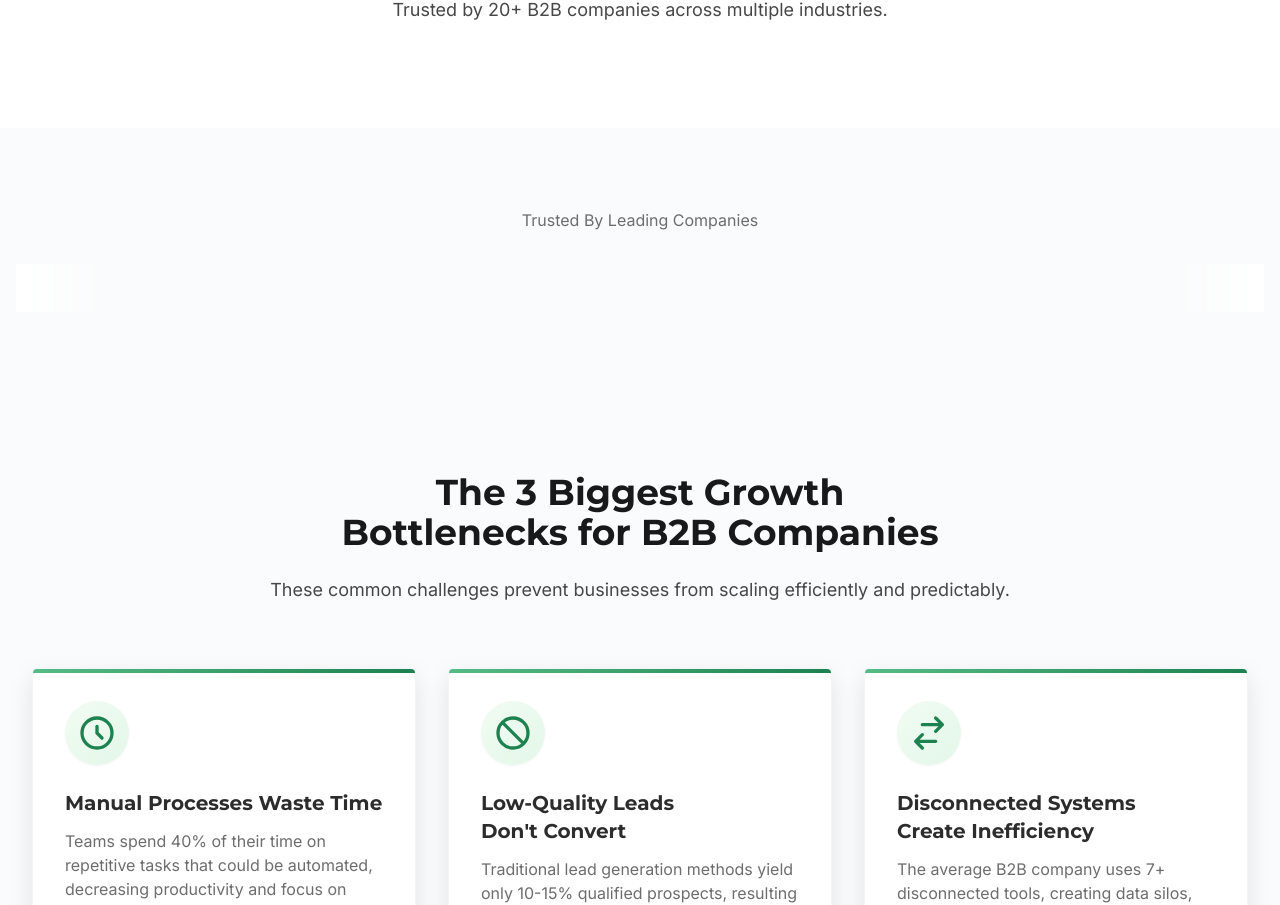
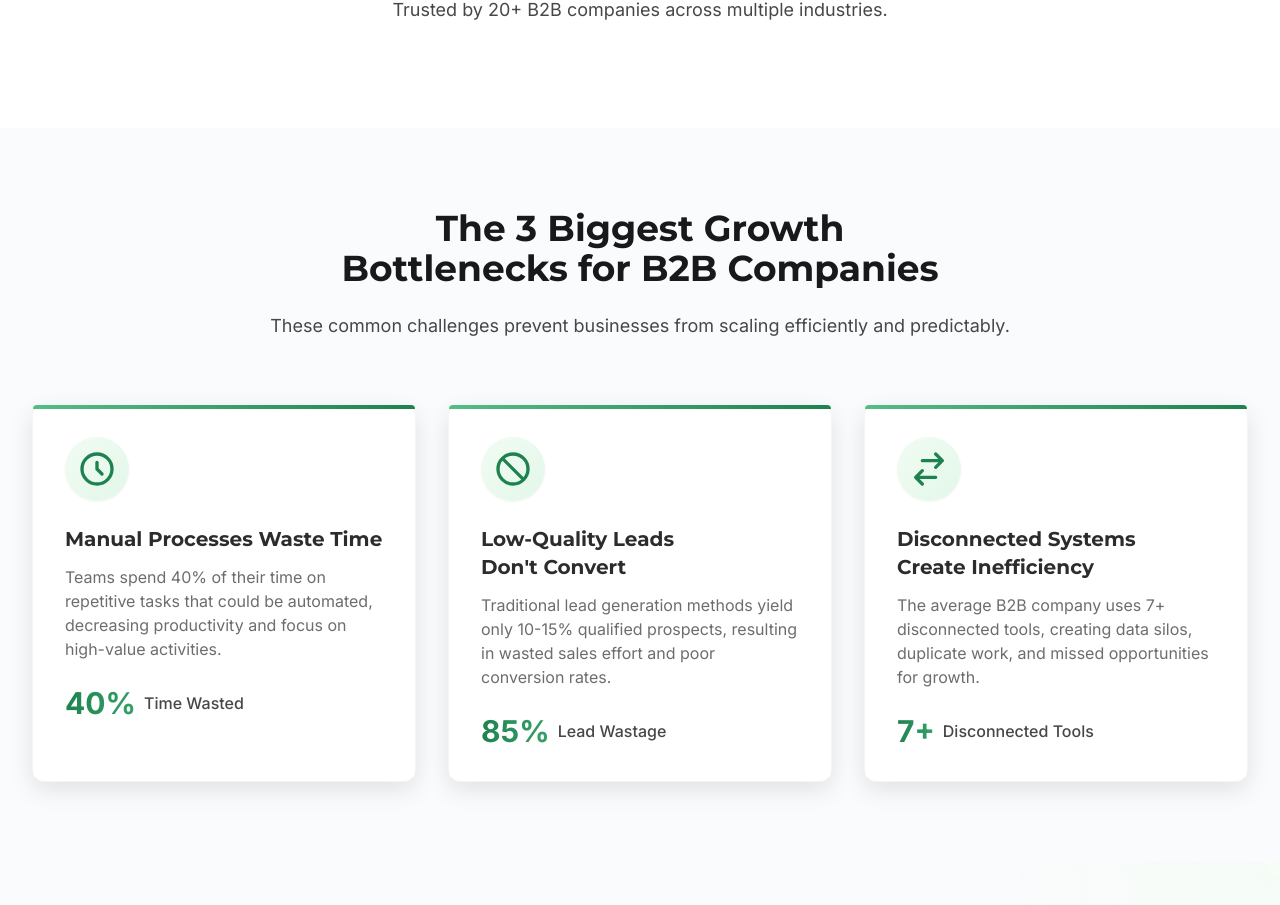
Before and after one commit to Jayvbooth/lea-growth-spark, a React (Vite) app: page / in a window 1280 px wide. Shown: the part 976-1881 px from the top of the page. Built offline with nearby package versions, Linux system fonts and the light colour scheme.

Commit message:
Remove ClientLogoCarousel
Removed the ClientLogoCarousel component from the Index page.

```diff
--- a/src/pages/Index.tsx
+++ b/src/pages/Index.tsx
@@ -16,7 +16,6 @@ import CTASection from '@/components/home/CTASection';
 import AnimatedLogoCarousel from '@/components/home/AnimatedLogoCarousel';
 import WhatWeDeliver from '@/components/home/WhatWeDeliver';
 import MetricsDashboard from '@/components/home/MetricsDashboard';
-import ClientLogoCarousel from '@/components/home/ClientLogoCarousel';
 
 const Index = () => {
   return (
@@ -42,11 +41,6 @@ const Index = () => {
         <div className="relative">
           <AnimatedLogoCarousel />
           <div className="absolute inset-0 gradient-overlay pointer-events-none"></div>
-        </div>
-
-        {/* Client logos */}
-        <div className="relative py-10">
-          <ClientLogoCarousel title="Trusted By Leading Companies" />
         </div>
 
         {/* Main content sections */}
```
